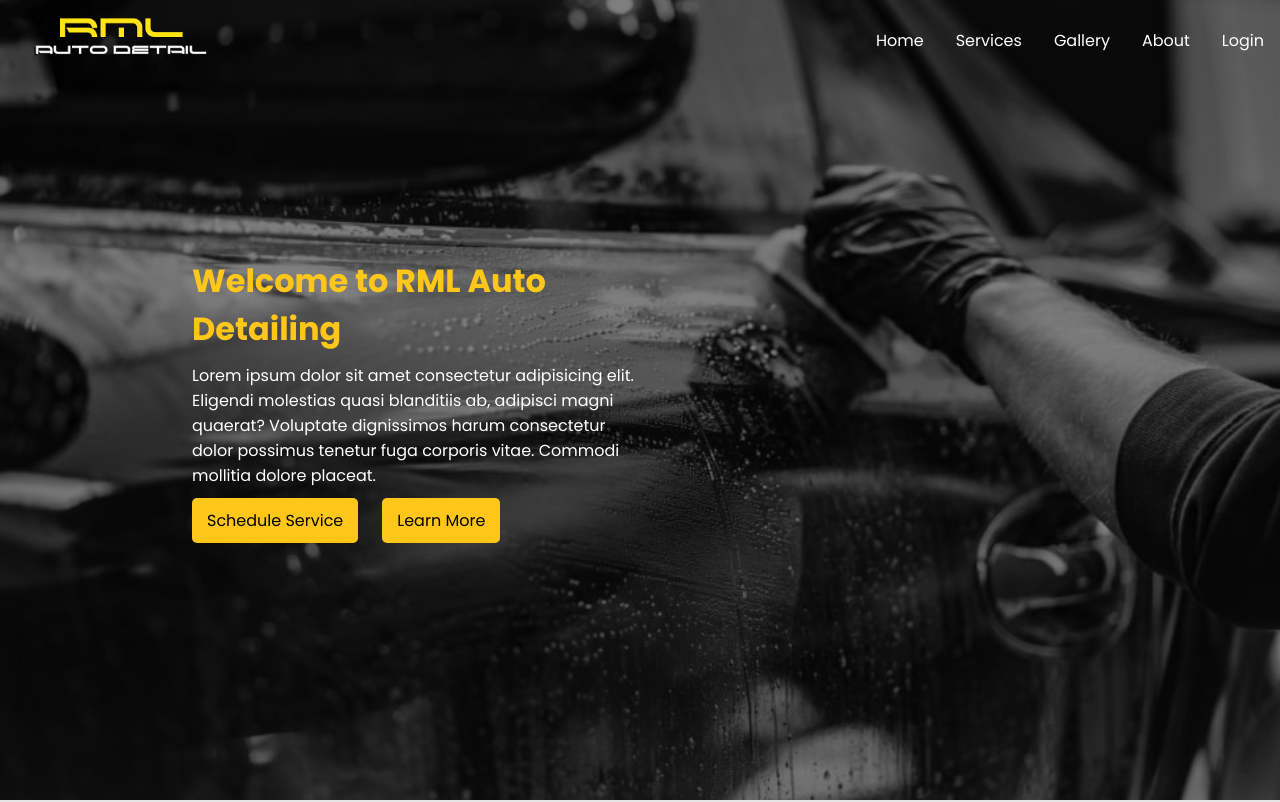
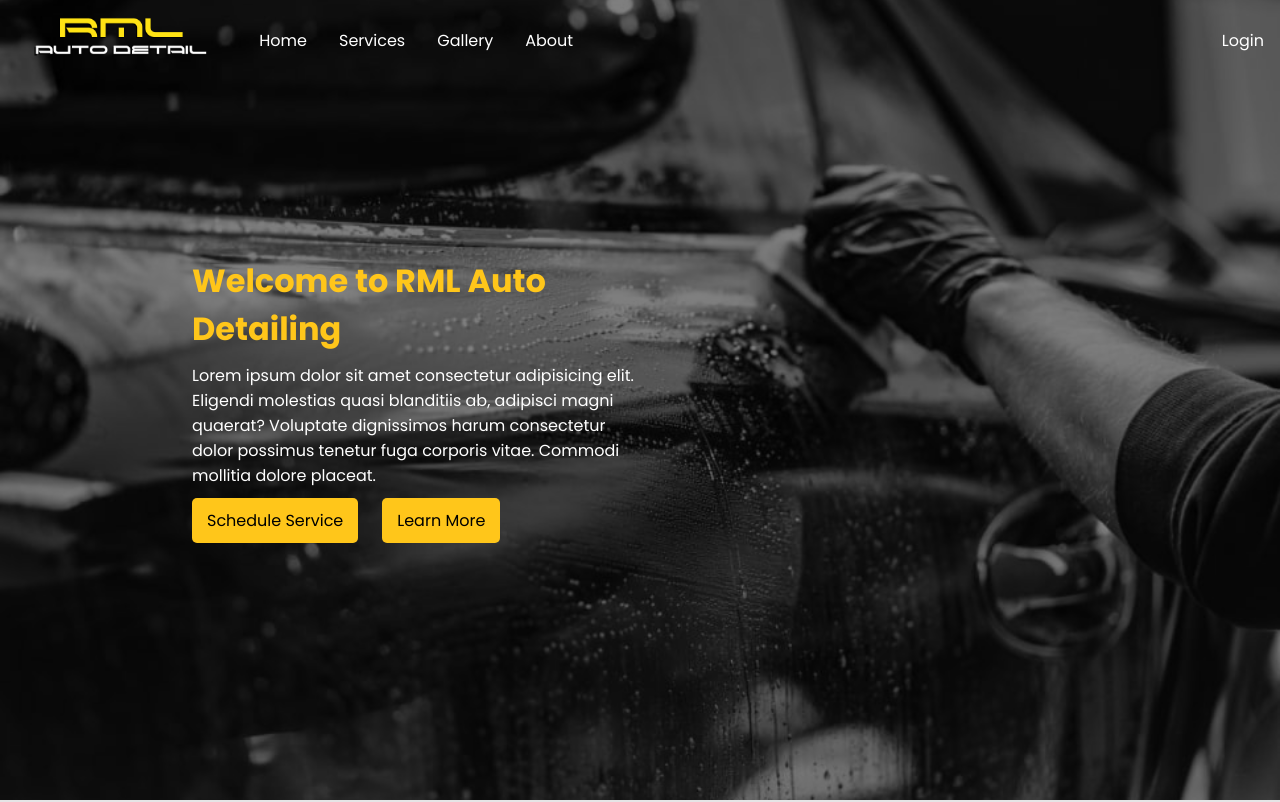
Before and after one commit to jjobrien15/rmlautodetailing, a React (Vite) app in the folder client/: page / in a window 1280 px wide. Shown: the top 802 px of the page. Built offline with nearby package versions, Linux system fonts and the light colour scheme.

Commit message:
Change responsive navbar functionality

```diff
--- a/client/src/components/Navbar.jsx
+++ b/client/src/components/Navbar.jsx
@@ -29,10 +29,6 @@ const Navbar = () => {
     { name: "Gallery", href: "/Gallery" },
     { name: "About", href: "/About" },
     /*{ name: "Schedule", href: "/Schedule" },*/
-]
-
-const RightNavLinks = [
-  { name: "Login", href: "/Login" },
 ]
 
 const ProfileMenu = [
@@ -110,17 +106,20 @@ const ProfileMenu = [
 
       <div className="logo"><a href="/"><img src={RMLLogo} alt="RML Auto Detailing" /></a></div>
 
-      <ul className={`${navCollapsed ? "collapsed" : "navLinks"}`}>
+      <ul className={`${navCollapsed ? "collapsed" : "navLinks"} navLinksUl`}>
+        <div className="leftNavLinks">
           {NavLinks.map((link) => (
               <li key={link.name}><a href={link.href}>{link.name}</a></li>
           ))}
+        </div>
+        <div className="rightNavLinks">
         {!cookies.access_token ?
-            RightNavLinks.map((link) => (
-              <li key={link.name}><a href={link.href}>{link.name}</a></li>
-            ))
+            <li>
+              <a href="/Login">Login</a>
+            </li>
             :
           <li className="navProfileBtnLink">
-              <button className="navProfileBtn">My Profile </button>
+              <a className="navProfileBtn" href="/Profile/MyAppointments">My Profile</a>
                 <div className="navProfileMenu">
                     {ProfileMenu.map((link, key) => (
                       <a className="navProfileMenuLink" key={key} href={link.href}>{link.name}</a>
@@ -128,7 +127,7 @@ const ProfileMenu = [
                     <a className="navProfileMenuLink" onClick={logout}>Logout</a>
                 </div>
             </li>
-        }
+        }</div>
       </ul>
 
       <button className="menuBtn" id="menuBtn"type="button" onClick={handleNavbarCollapse}>
--- a/client/src/stylesheets/navbar.scss
+++ b/client/src/stylesheets/navbar.scss
@@ -24,10 +24,14 @@ nav{
 
     ul{
         height: 100%;
+        width: 100%;
         display: flex;
         align-items: center;
+        justify-content: space-between;
         list-style-type: none;
-
+        .leftNavLinks, .rightNavLinks{
+            display: flex;
+        }
         li {
             height: 100%;
             width: 100%;
@@ -51,28 +55,13 @@ nav{
 
         }
 
-        .navProfileBtn{
-            border: none;
-            background-color: transparent;
-            cursor: pointer;
-        }
-
-        .navProfileMenu{
-            display: none;
-            border-radius: 0 0 0.25rem 0.25rem;
-            .navProfileMenuLink{
-                padding: 1rem 2rem;
-                color: var.$white;
-                &:hover{
-                    color: var.$darkGray;
-                    background-color: var.$gold;
-                }
-            }
-        }
         .navProfileBtnLink{
             min-width: 15rem;
 
             .navProfileBtn{
+                border: none;
+                background-color: transparent;
+                cursor: pointer;
                 min-width: inherit;
             }
             &:hover .navProfileMenu{
@@ -84,7 +73,20 @@ nav{
                 flex-wrap: nowrap;
                 background-color: var.$darkGray;
             }
+            .navProfileMenu{
+                display: none;
+                border-radius: 0 0 0.25rem 0.25rem;
+                .navProfileMenuLink{
+                    padding: 1rem 2rem;
+                    color: var.$white;
+                    &:hover{
+                        color: var.$darkGray;
+                        background-color: var.$gold;
+                    }
+                }
+            }
         }
+
     }
 }//End Nav
 
@@ -103,13 +105,18 @@ nav{
             display: flex;
             flex-direction: column;
             transition: all 0.3s ease;
+            .leftNavLinks, .rightNavLinks{
+                display: flex;
+                flex-direction: column;
+                width: 100%;
+            }
         }
         .navProfileBtnLink{
-
+            .navProfileBtn{
+                width: 100%;
+            }
             &:hover .navProfileMenu{
-
-                display: none;
-
+                display: none !important;
             }
         }
         .scrollingResponsiveNav{
```
